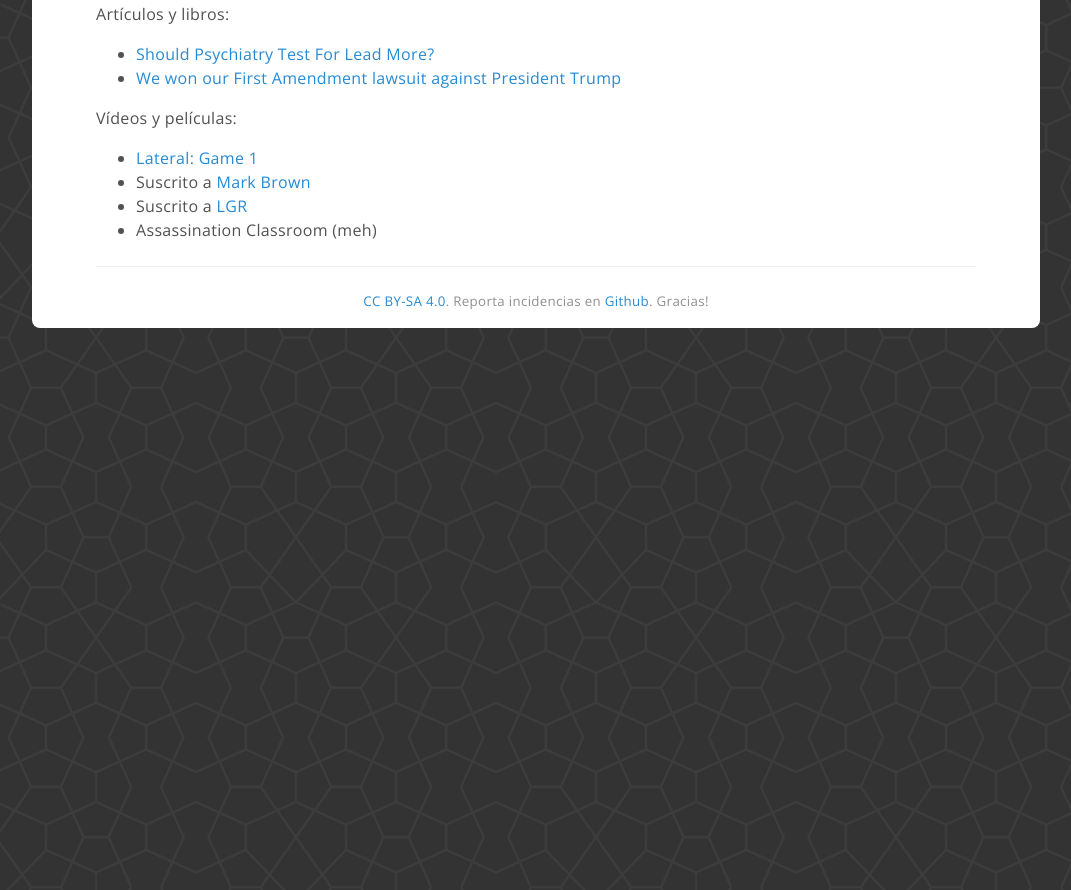
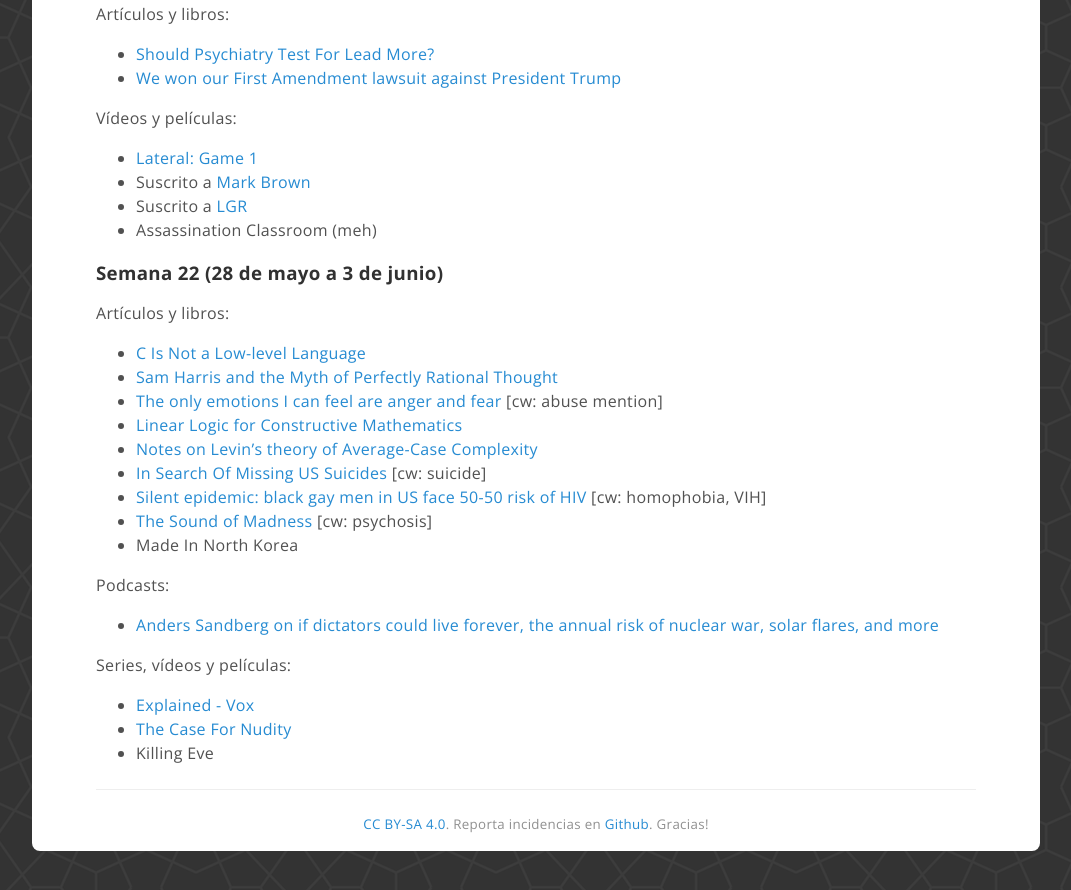
Before and after one commit to coDual/codual.github.io, a Jekyll site: the page built from log/2018.md, in a window 1280 px wide and 900 px high, scrolled down 9463 px. Shown: the top 890 px of the window, without its empty margins (104-1175 px from the left). Built offline with Jekyll 4.4.1, drawn with Linux system fonts in a browser that asks for light colours; before the commit the page ends 9871 px from its top, so only the background shows below that.

Commit message:
Semana 22

```diff
--- a/log/2018.md
+++ b/log/2018.md
@@ -448,3 +448,28 @@
 - Suscrito a [Mark Brown](https://www.youtube.com/user/McBacon1337)
 - Suscrito a [LGR](https://www.youtube.com/user/phreakindee)
 - Assassination Classroom (meh)
+
+<h3 id="s22">Semana 22 (28 de mayo a 3 de junio)</h3>
+
+Artículos y libros:
+
+- [C Is Not a Low-level Language](https://queue.acm.org/detail.cfm?id=3212479)
+- [Sam Harris and the Myth of Perfectly Rational Thought](https://www.wired.com/story/sam-harris-and-the-myth-of-perfectly-rational-thought/
+)
+- [The only emotions I can feel are anger and fear](https://mosaicscience.com/story/life-without-emotions-alexithymia-interoception/) [cw: abuse mention]
+- [Linear Logic for Constructive Mathematics](https://golem.ph.utexas.edu/category/2018/05/linear_logic_for_constructive.html)
+- [Notes on Levin's theory of Average-Case Complexity](www.wisdom.weizmann.ac.il/~oded/COL/lnd.pdf)
+- [In Search Of Missing US Suicides](http://slatestarcodex.com/2018/05/31/in-search-of-missing-us-suicides/) [cw: suicide]
+- [Silent epidemic: black gay men in US face 50-50 risk of HIV](https://www.theguardian.com/world/2018/jun/01/silent-epidemic-black-gay-men-in-us-face-50-50-risk-of-hiv) [cw: homophobia, VIH]
+- [The Sound of Madness](https://harpers.org/archive/2018/06/the-sound-of-madness/) [cw: psychosis]
+- Made In North Korea
+
+Podcasts:
+
+- [Anders Sandberg on if dictators could live forever, the annual risk of nuclear war, solar flares, and more](https://80000hours.org/podcast/episodes/anders-sandberg-extending-life/)
+
+Series, vídeos y películas:
+
+- [Explained - Vox](https://www.vox.com/2018/5/23/17353474/netflix-vox-explained)
+- [The Case For Nudity](https://www.youtube.com/watch?v=0UMTckn23SM)
+- Killing Eve
```
